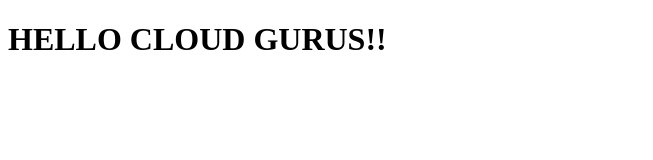
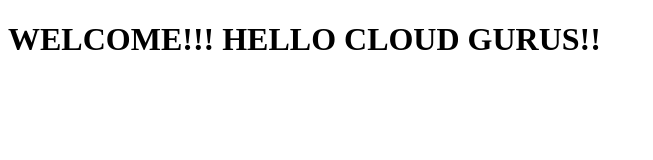
Before and after one commit to vishalyag/GitDemo, a plain HTML site: page index.html in a window 1280 px wide. Shown: the whole page, without its empty margins (0-653 px from the left). Drawn offline with Linux system fonts and the light colour scheme.

Commit message:
First Commit

```diff
--- a/index.html
+++ b/index.html
@@ -2,7 +2,8 @@
 <html>
 <body>
 <h1>
-HELLO CLOUD GURUS!!
+	WELCOME!!!
+	HELLO CLOUD GURUS!!
 </h1>
 </body>
 </html>
```
